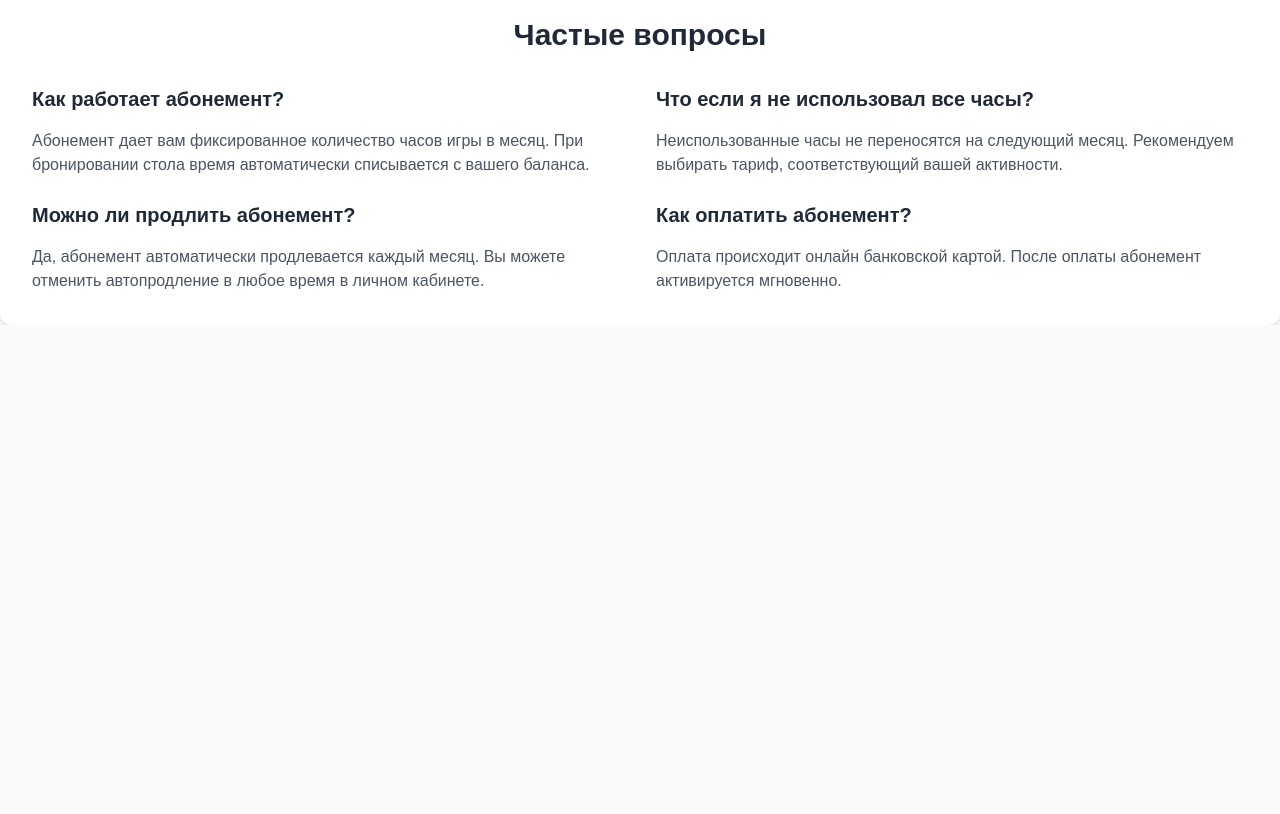
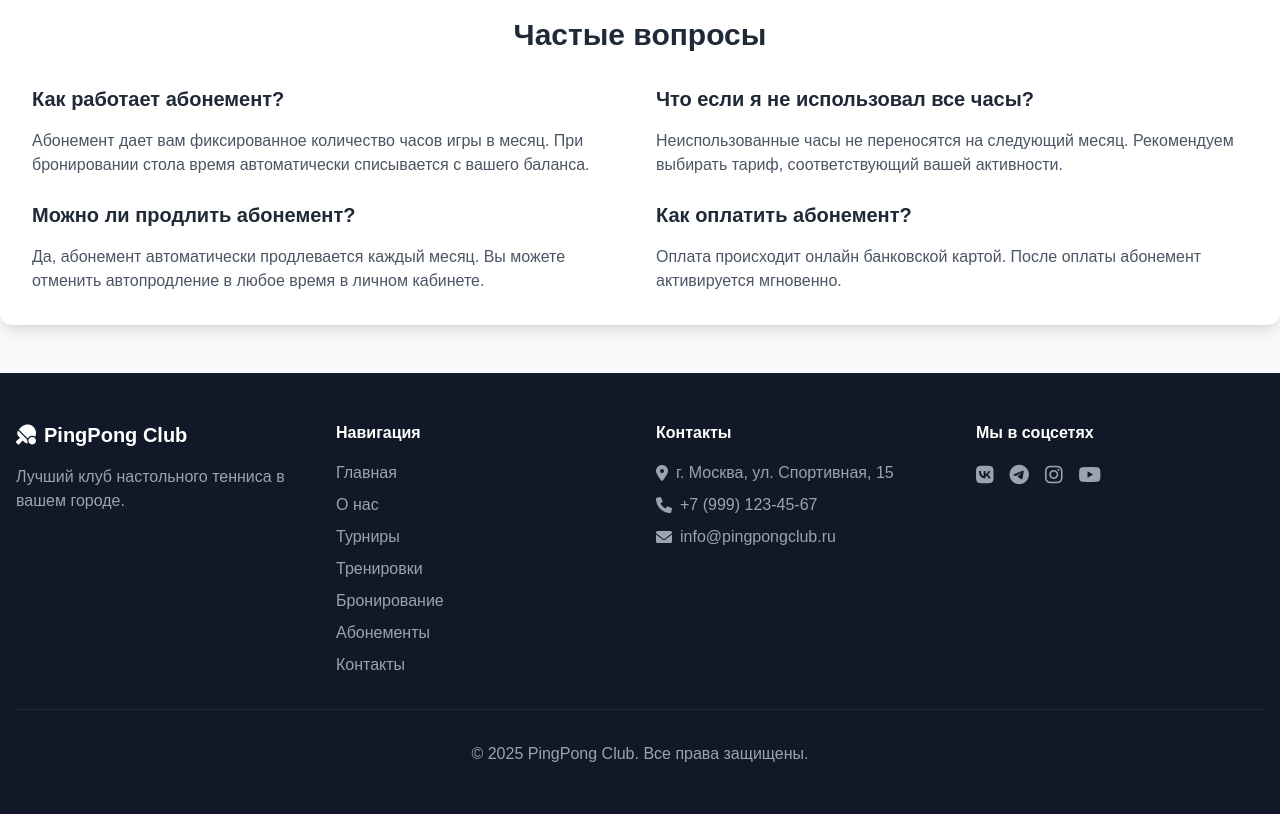
Before and after one commit to c1pex/Ping-Pong-club, a website: page subscriptions.html in a window 1280 px wide. Shown: the part 1460-2274 px from the top of the page. Before the commit the page ends 1785 px from the top, so only its background shows below. Drawn offline with nearby package versions, Linux system fonts and the light colour scheme.

Commit message:
added footer for subscriptions

```diff
--- a/subscriptions.html
+++ b/subscriptions.html
@@ -370,5 +370,51 @@
       </form>
     </div>
   </div>
+  <!-- Подвал -->
+  <footer class="bg-gray-900 text-white py-12 mt-12">
+    <div class="max-w-7xl mx-auto px-4">
+      <div class="grid grid-cols-1 md:grid-cols-4 gap-8">
+        <div>
+          <h3 class="text-xl font-bold mb-4 flex items-center">
+            <i class="fas fa-table-tennis-paddle-ball text-pingpong-orange mr-2"></i>
+            PingPong Club
+          </h3>
+          <p class="text-gray-400">Лучший клуб настольного тенниса в вашем городе.</p>
+        </div>
+        <div>
+          <h4 class="font-bold mb-4">Навигация</h4>
+          <ul class="space-y-2">
+            <li><a href="index.html" class="text-gray-400 hover:text-white transition">Главная</a></li>
+            <li><a href="about.html" class="text-gray-400 hover:text-white transition">О нас</a></li>
+            <li><a href="tournaments.html" class="text-gray-400 hover:text-white transition">Турниры</a></li>
+            <li><a href="training.html" class="text-gray-400 hover:text-white transition">Тренировки</a></li>
+            <li><a href="booking.html" class="text-gray-400 hover:text-white transition">Бронирование</a></li>
+            <li><a href="subscriptions.html" class="text-gray-400 hover:text-white transition">Абонементы</a></li>
+            <li><a href="contacts.html" class="text-gray-400 hover:text-white transition">Контакты</a></li>
+          </ul>
+        </div>
+        <div>
+          <h4 class="font-bold mb-4">Контакты</h4>
+          <ul class="space-y-2 text-gray-400">
+            <li class="flex items-center"><i class="fas fa-map-marker-alt mr-2"></i> г. Москва, ул. Спортивная, 15</li>
+            <li class="flex items-center"><i class="fas fa-phone mr-2"></i> +7 (999) 123-45-67</li>
+            <li class="flex items-center"><i class="fas fa-envelope mr-2"></i> info@pingpongclub.ru</li>
+          </ul>
+        </div>
+        <div>
+          <h4 class="font-bold mb-4">Мы в соцсетях</h4>
+          <div class="flex space-x-4">
+            <a href="#" class="text-gray-400 hover:text-white transition"><i class="fab fa-vk text-xl"></i></a>
+            <a href="#" class="text-gray-400 hover:text-white transition"><i class="fab fa-telegram text-xl"></i></a>
+            <a href="#" class="text-gray-400 hover:text-white transition"><i class="fab fa-instagram text-xl"></i></a>
+            <a href="#" class="text-gray-400 hover:text-white transition"><i class="fab fa-youtube text-xl"></i></a>
+          </div>
+        </div>
+      </div>
+      <div class="border-t border-gray-800 mt-8 pt-8 text-center text-gray-400">
+        <p>&copy; 2025 PingPong Club. Все права защищены.</p>
+      </div>
+    </div>
+  </footer>
     </header>
 </body>
```
